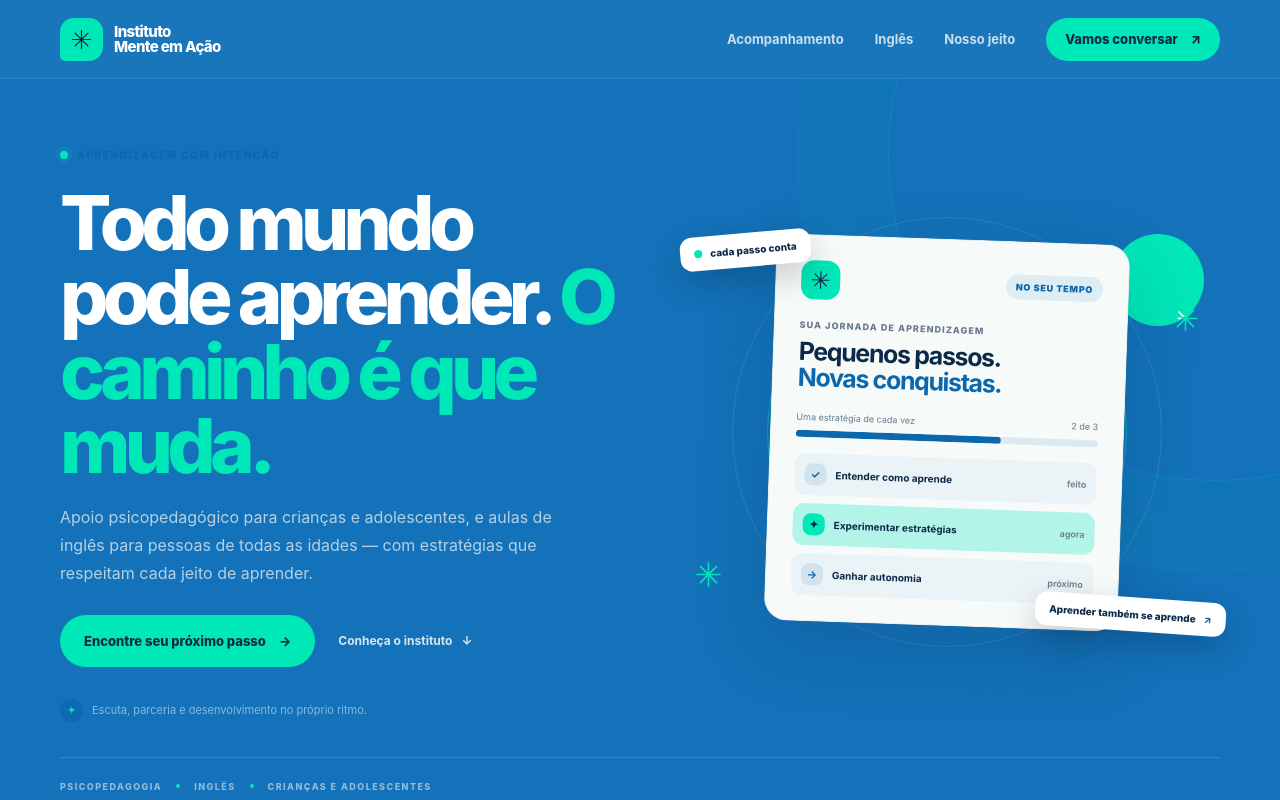
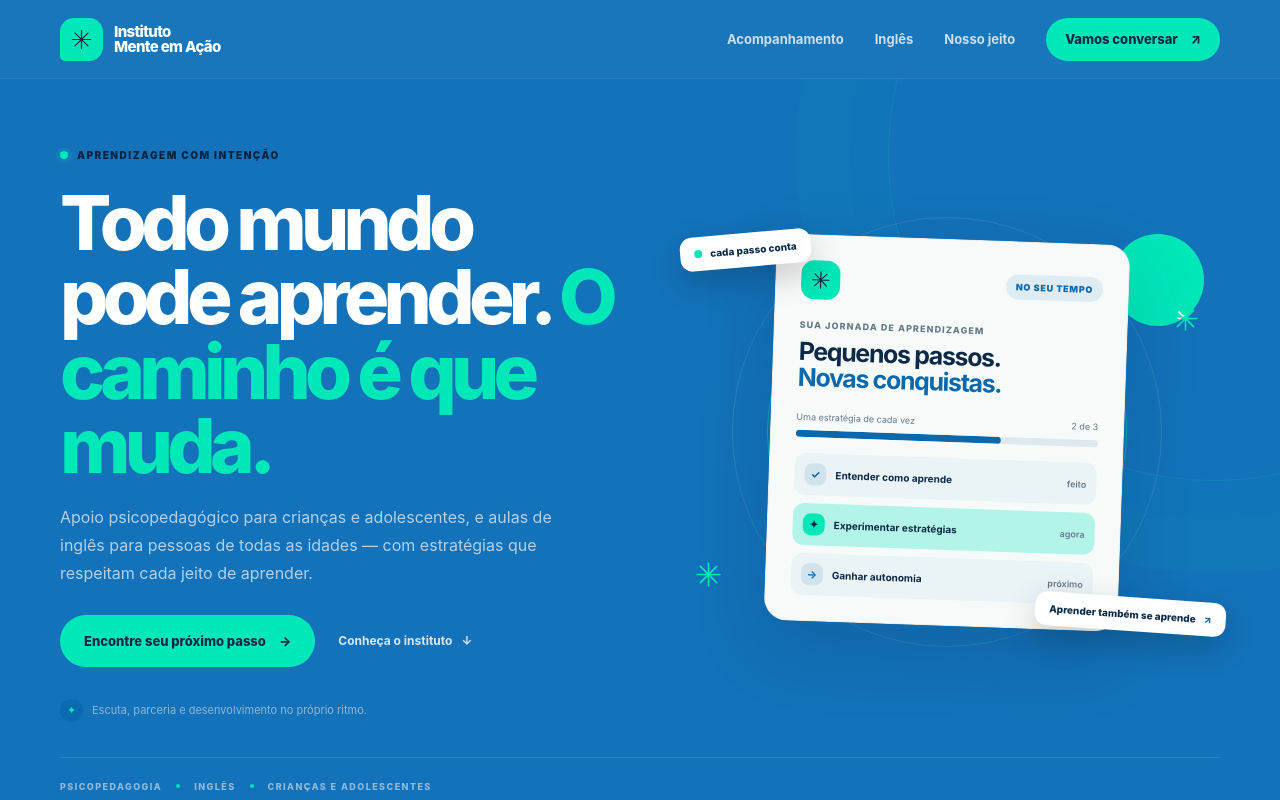
Before and after one commit to khristiantomaz/institutomenteemacao, a plain HTML site: page index.html in a window 1280 px wide. Shown: the top 800 px of the page. Drawn offline with Linux system fonts and the light colour scheme.

Commit message:
Darken hero eyebrow label

```diff
--- a/styles.css
+++ b/styles.css
@@ -245,3 +245,7 @@ details p { max-width: 600px; margin: -3px 25px 18px 0; color: #65798a; font-siz
   .english-note-top { top: 13px; right: 2px; }
   .english-note-bottom { left: 0; bottom: 13px; }
 }
+
+
+/* Mais contraste no rótulo do topo */
+.hero .eyebrow { color: #06243f; }
```
